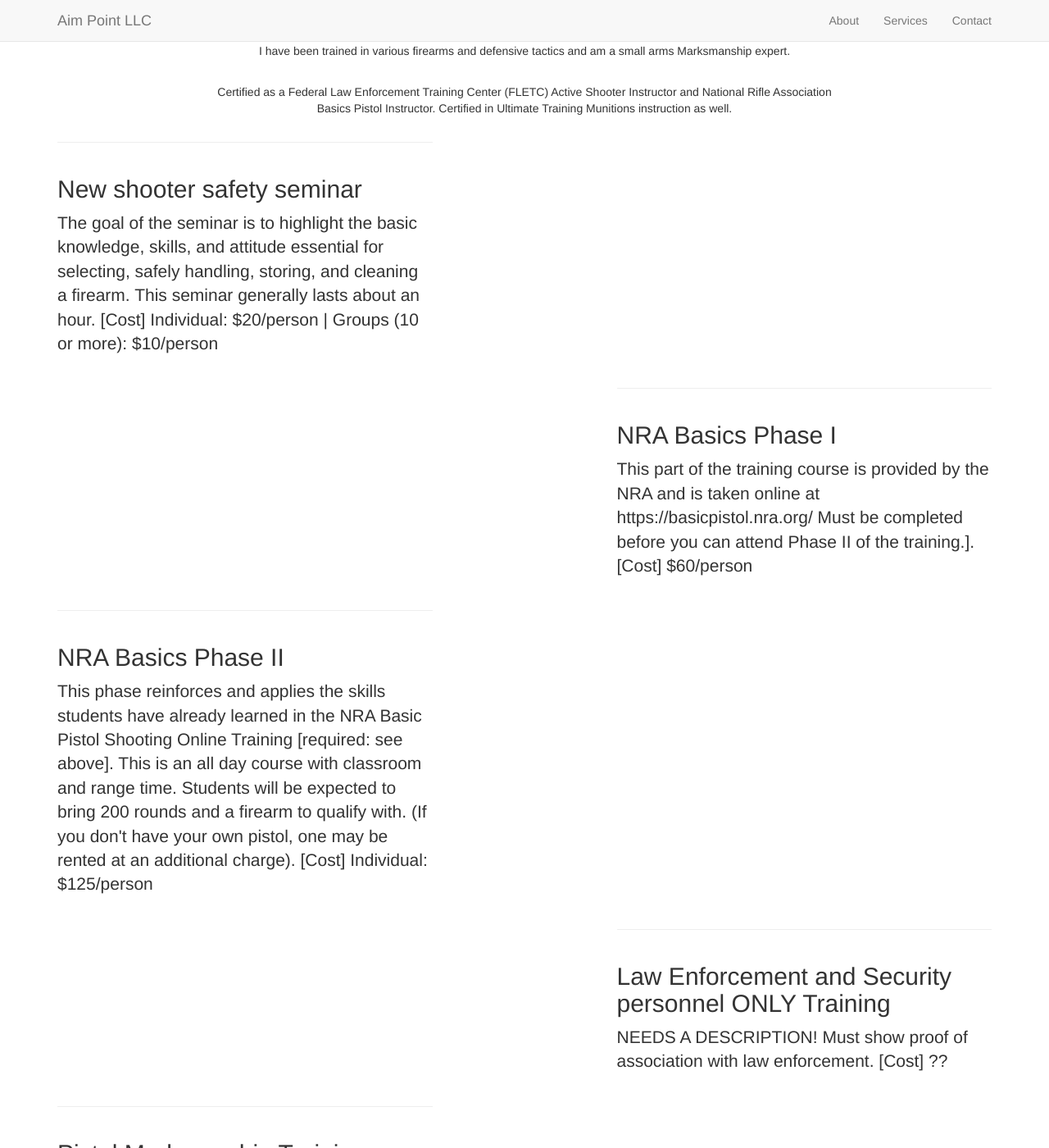
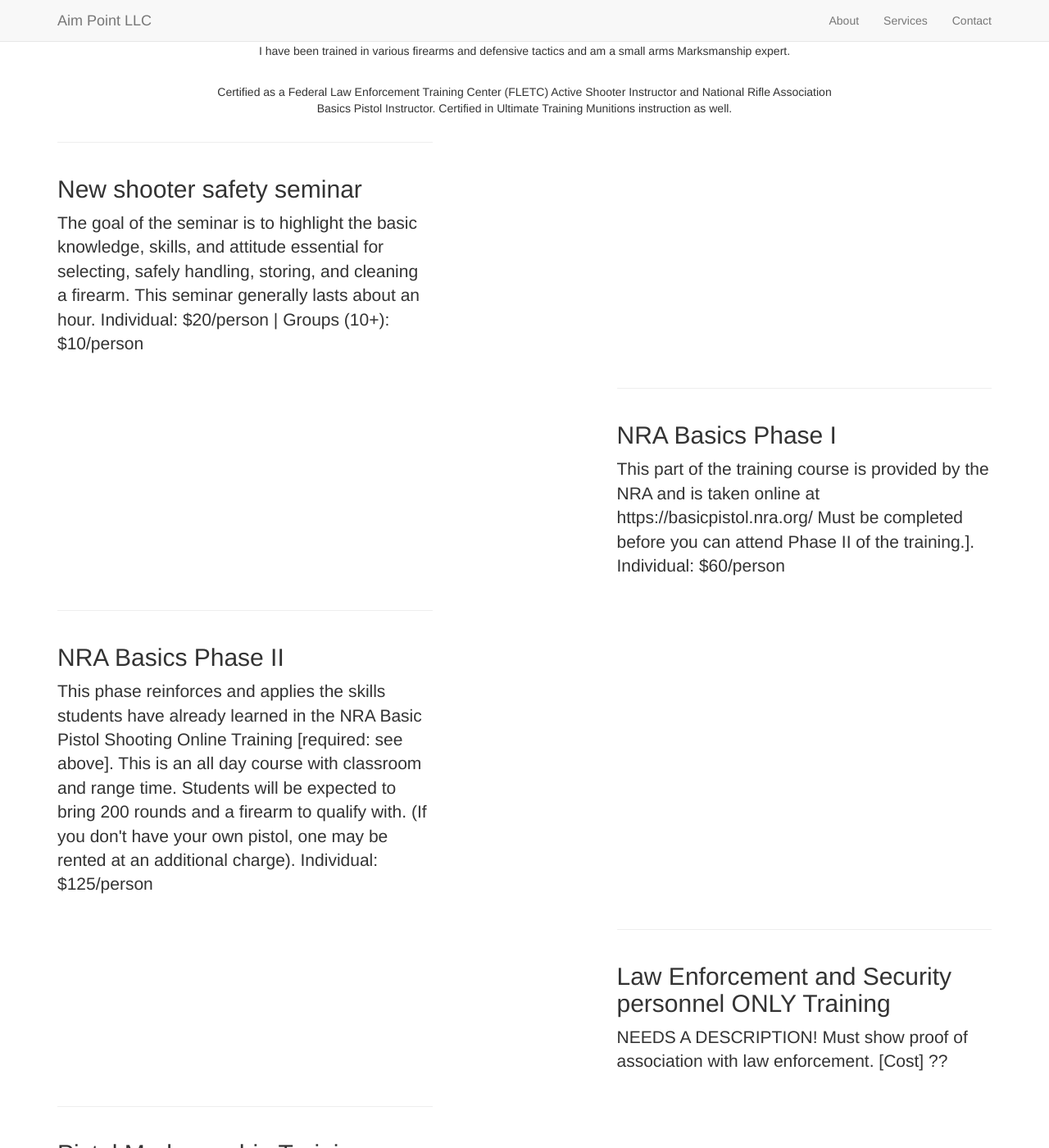
Before and after one commit to aimpoint/aimpoint.github.io, a Jekyll site: the page built from _posts/2016-1-5-basics1.mdown, in a window 1280 px wide and 1400 px high, scrolled down 377 px. Shown: the whole window at 82% size. Built offline with Jekyll 4.4.1, drawn with Linux system fonts in a browser that asks for light colours; nearby versions of some CDN libraries; library files that are not in the unit come from our copies; some of the changed text lies outside the part shown.

```diff
--- a/_posts/2016-1-1-custom.markdown
+++ b/_posts/2016-1-1-custom.markdown
@@ -6,4 +6,4 @@
 description: |
 ---
 This course is designed for those who prefer a one on one approach and have some basic knowlege/skill but would like a refresher course or to enhance their marksmanship skill. This course will last 4-5 hrs and will combine classroom and range time. Students should bring a minimum of 200 rounds and a firearm to qualify with.
-[Cost] Pistol: $65 | Shotgun/AR-15: $75
+Pistol: $65 | Shotgun/AR-15: $75
--- a/_posts/2016-1-2-marksman.markdown
+++ b/_posts/2016-1-2-marksman.markdown
@@ -6,4 +6,4 @@
 description: |
 ---
 The goal of this training is to provide the basic knowledge, skills, and attitude necessary to learn pistol marksmanship using a virtual training system. The course typically runs about 2.5-3 hrs with the opportunity to run through various drills depending on your knowledge and skill level.  This course is portable and can be presented in your home or other location.
-[Cost] Individual: $50/person | Groups (10 or more): $30/person
+Individual: $50/person | Groups (10+): $30/person
--- a/_posts/2016-1-4-basics2.mdown
+++ b/_posts/2016-1-4-basics2.mdown
@@ -7,4 +7,4 @@
 ---
 This phase reinforces and applies the skills students have already learned in the NRA Basic Pistol Shooting Online Training [required: see above]. This is an all day course with classroom and range time. Students will be expected to bring 200 rounds and a firearm to qualify with.
 (If you don't have your own pistol, one may be rented at an additional charge).
-[Cost] Individual: $125/person
+Individual: $125/person
--- a/_posts/2016-1-5-basics1.mdown
+++ b/_posts/2016-1-5-basics1.mdown
@@ -7,4 +7,4 @@
 ---
 This part of the training course is provided by the NRA and is taken online at https://basicpistol.nra.org/
 Must be completed before you can attend Phase II of the training.].
-[Cost] $60/person
+Individual: $60/person
--- a/_posts/2016-1-6-new-shooter.markdown
+++ b/_posts/2016-1-6-new-shooter.markdown
@@ -6,4 +6,4 @@
 description: |
 ---
 The goal of the seminar is to highlight the basic knowledge, skills, and attitude essential for selecting, safely handling, storing, and cleaning a firearm.  This seminar generally lasts about an hour.
-[Cost] Individual: $20/person | Groups (10 or more): $10/person
+Individual: $20/person | Groups (10+): $10/person
```
Also changed, not shown: 1 other file.
